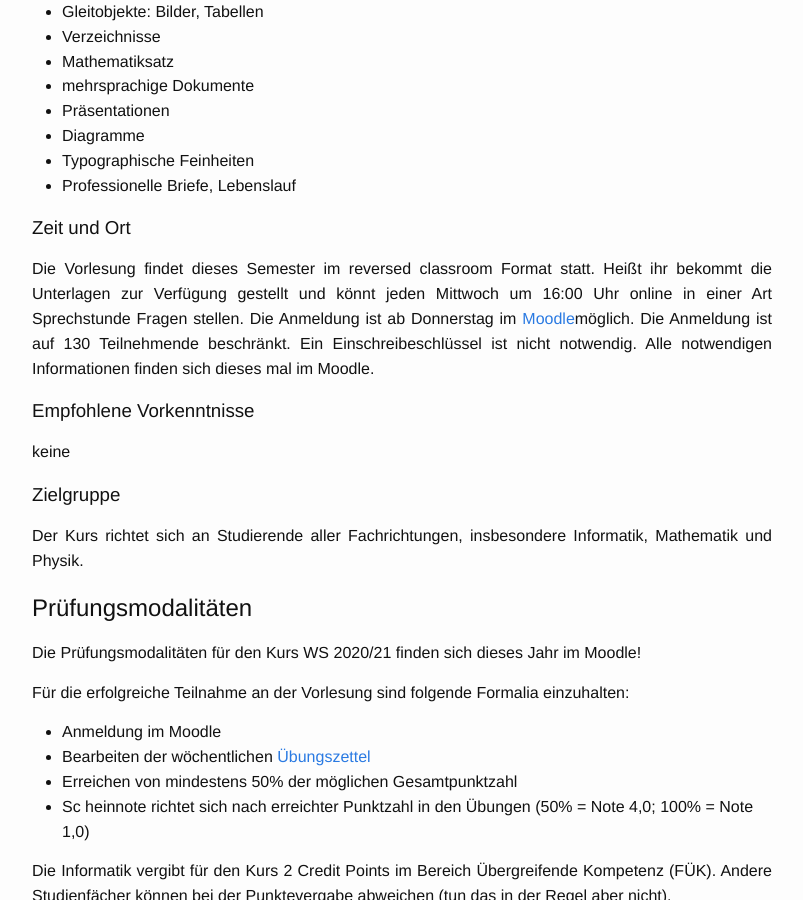
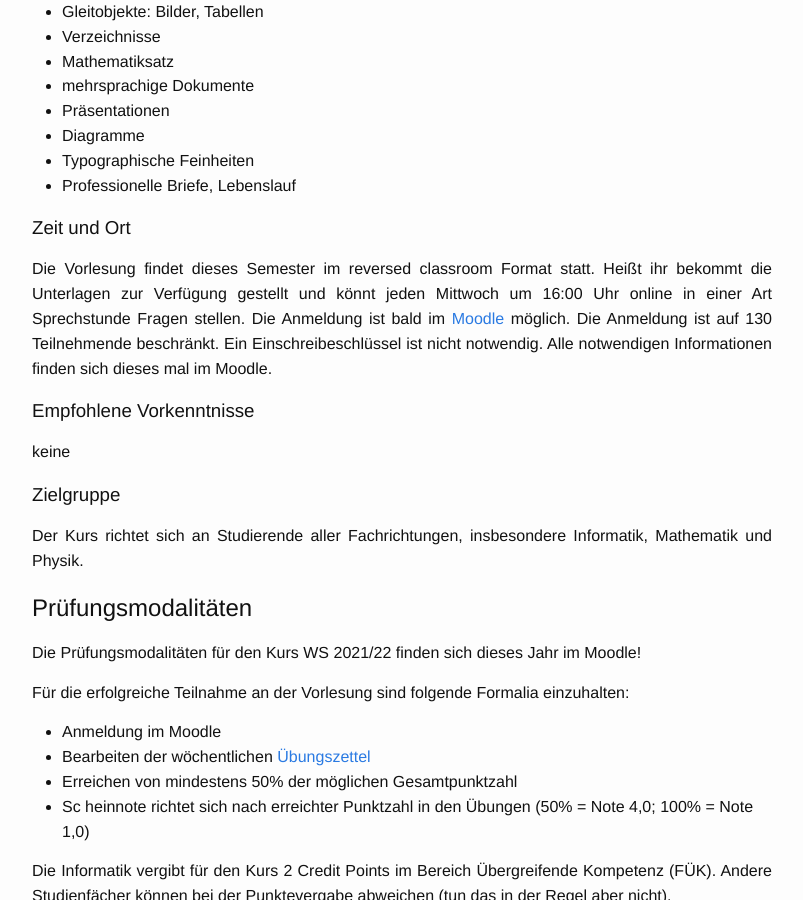
Before and after one commit to latexkurs/latexkurs.github.io, a Jekyll site: the page built from index.md, in a window 1280 px wide and 900 px high, scrolled down 684 px. Shown: the whole window, without its empty margins (238-1041 px from the left). Built offline with Jekyll 4.4.1, drawn with Linux system fonts in a browser that asks for light colours; some of the changed text lies outside the part shown.

Commit message:
Updated Website for 2021

```diff
--- a/_config.yml
+++ b/_config.yml
@@ -7,9 +7,9 @@
 
 # Site settings
 title: LaTeX-Kurs
-longtitle: LaTeX Kurs WS 2019
+longtitle: LaTeX Kurs WS 2021\22
 email: support@latexkurs.de
-description: Einführung in das Textsatzsystem LaTeX im WS 2019 an der Uni Heidelberg
+description: Einführung in das Textsatzsystem LaTeX im WS 2021/22 an der Uni Heidelberg
 baseurl: ""  # the subpath of your site, e.g. /blog
 url: "http://latexkurs.github.io" # the base hostname & protocol for your site
 twitter_username: imntl_
--- a/index.md
+++ b/index.md
@@ -30,7 +30,7 @@ Das Textsatzsystem LaTeX hat sich in den vergangenen Jahren und Jahrzehnten als
 ### Zeit und Ort
 
 Die Vorlesung findet dieses Semester im reversed classroom Format statt. Heißt ihr bekommt die Unterlagen zur Verfügung gestellt und könnt jeden Mittwoch um 16:00 Uhr online in einer Art Sprechstunde Fragen stellen.
-Die Anmeldung ist ab Donnerstag im <a href ="https://moodle.uni-heidelberg.de/course/view.php?id=3868">Moodle</a>möglich. Die Anmeldung ist auf 130 Teilnehmende beschränkt. Ein Einschreibeschlüssel ist nicht notwendig. Alle notwendigen Informationen finden sich dieses mal im Moodle.
+Die Anmeldung ist bald im [Moodle](#) möglich. Die Anmeldung ist auf 130 Teilnehmende beschränkt. Ein Einschreibeschlüssel ist nicht notwendig. Alle notwendigen Informationen finden sich dieses mal im Moodle.
 
 
 ### Empfohlene Vorkenntnisse
@@ -43,7 +43,7 @@ Der Kurs richtet sich an Studierende aller Fachrichtungen, insbesondere Informat
 
 ## Prüfungsmodalitäten
 
-Die Prüfungsmodalitäten für den Kurs WS 2020/21 finden sich dieses Jahr im Moodle!
+Die Prüfungsmodalitäten für den Kurs WS 2021/22 finden sich dieses Jahr im Moodle!
 
 Für die erfolgreiche Teilnahme an der Vorlesung sind folgende Formalia einzuhalten:
 
```
Also changed, not shown: 1 other file.
